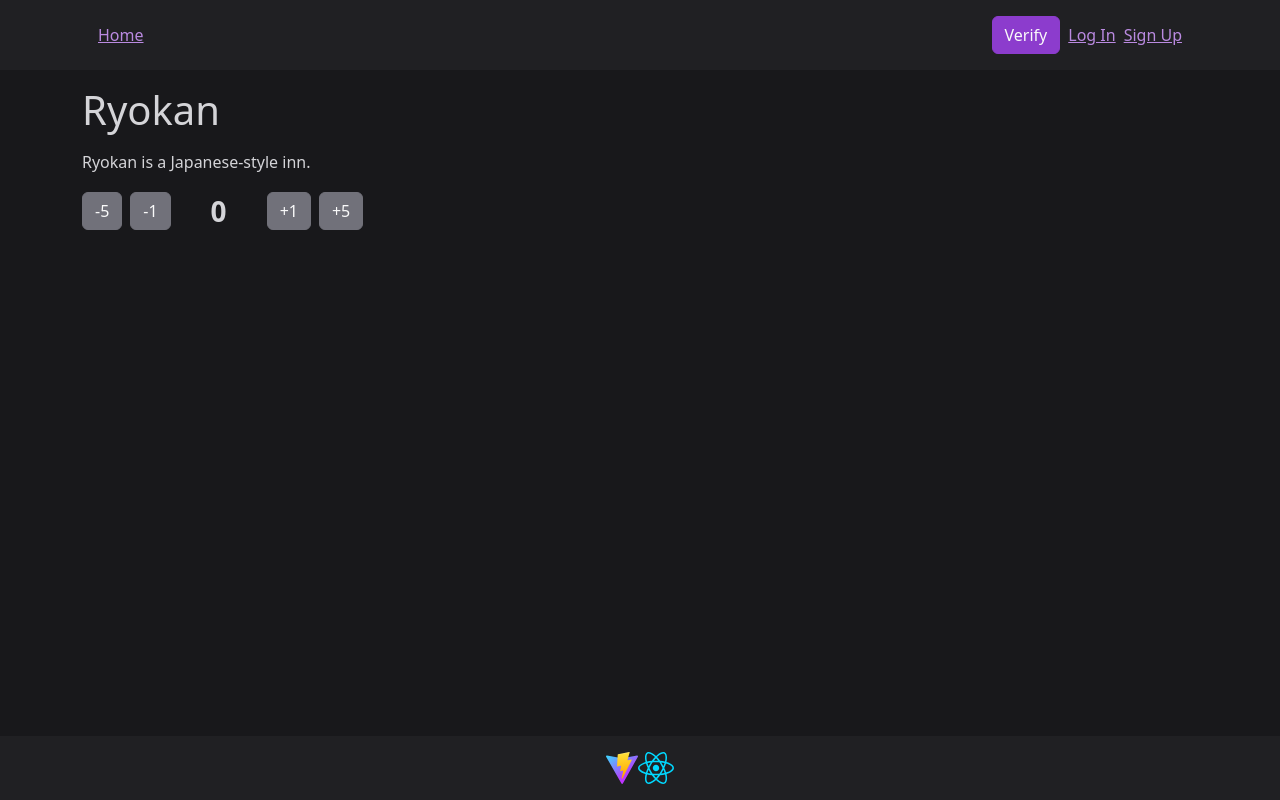
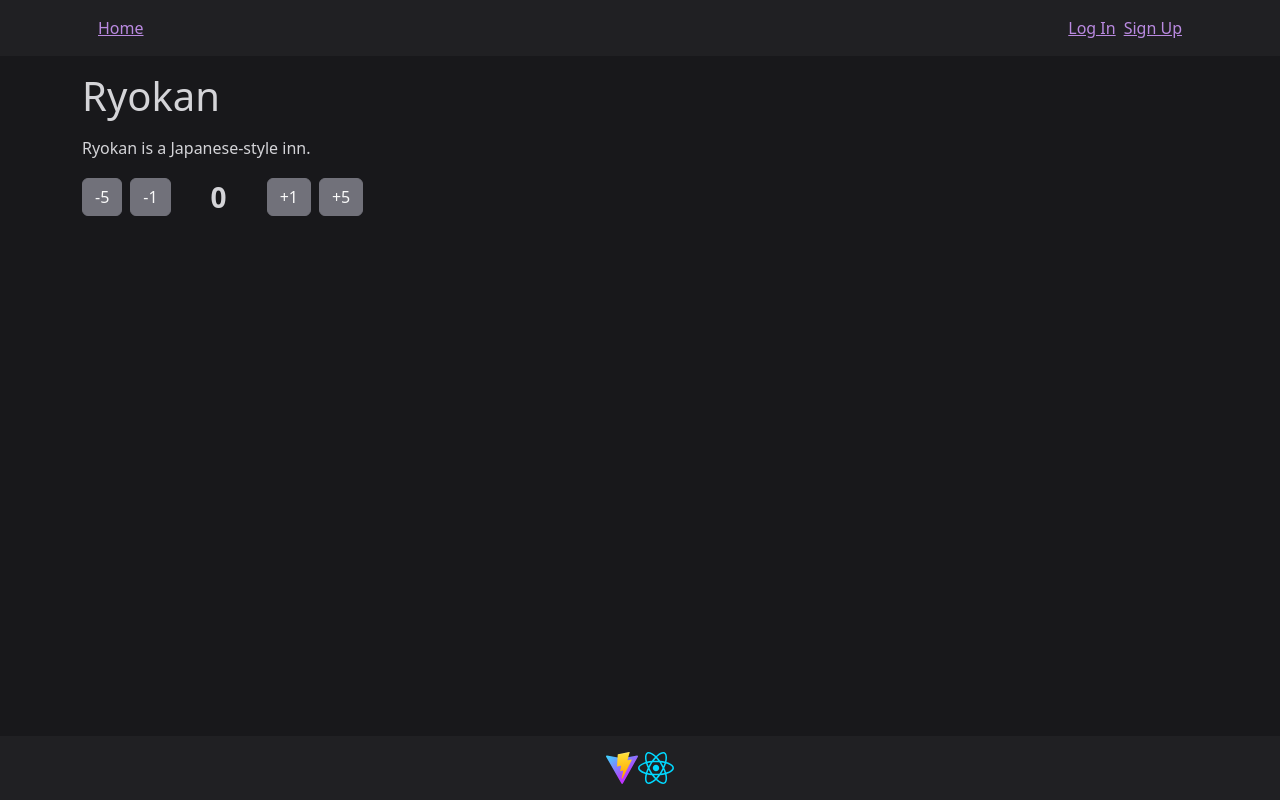
Before and after one commit to ruksi/izakaya, a React (Vite) app in the folder kimono/: page / in a window 1280 px wide. Built offline with nearby package versions, Linux system fonts and the light colour scheme; no server answers.

Commit message:
🔥 Remove the Verify button
It was for debugging~

```diff
--- a/kimono/src/general/MainLayout.tsx
+++ b/kimono/src/general/MainLayout.tsx
@@ -7,15 +7,12 @@ import {useSelector} from "react-redux";
 import {Link, Outlet} from "react-router-dom";
 import reactLogo from "../assets/react.svg"
 import {selectIsAuthenticated} from "../auth/slice.ts";
-import {authLogOut, authVerify} from "../auth/thunks.ts";
+import {authLogOut} from "../auth/thunks.ts";
 import tatami from "../services/tatami.ts";
 import {store} from "../store.ts";
 
 export default function MainLayout({children}: { children?: React.ReactNode }) {
 
-    const verify = () => {
-        store.dispatch(authVerify());
-    }
     const logOut = () => {
         store.dispatch(authLogOut());
     }
@@ -38,7 +35,6 @@ export default function MainLayout({children}: { children?: React.ReactNode }) {
                 <Container>
                     <Stack direction="horizontal" gap={2} className="p-3">
                         <Link to={`/`} className="me-auto">Home</Link>
-                        <Button onClick={verify} className="ms-auto">Verify</Button>
                         {
                             isAuthenticated &&
                             <>
```
